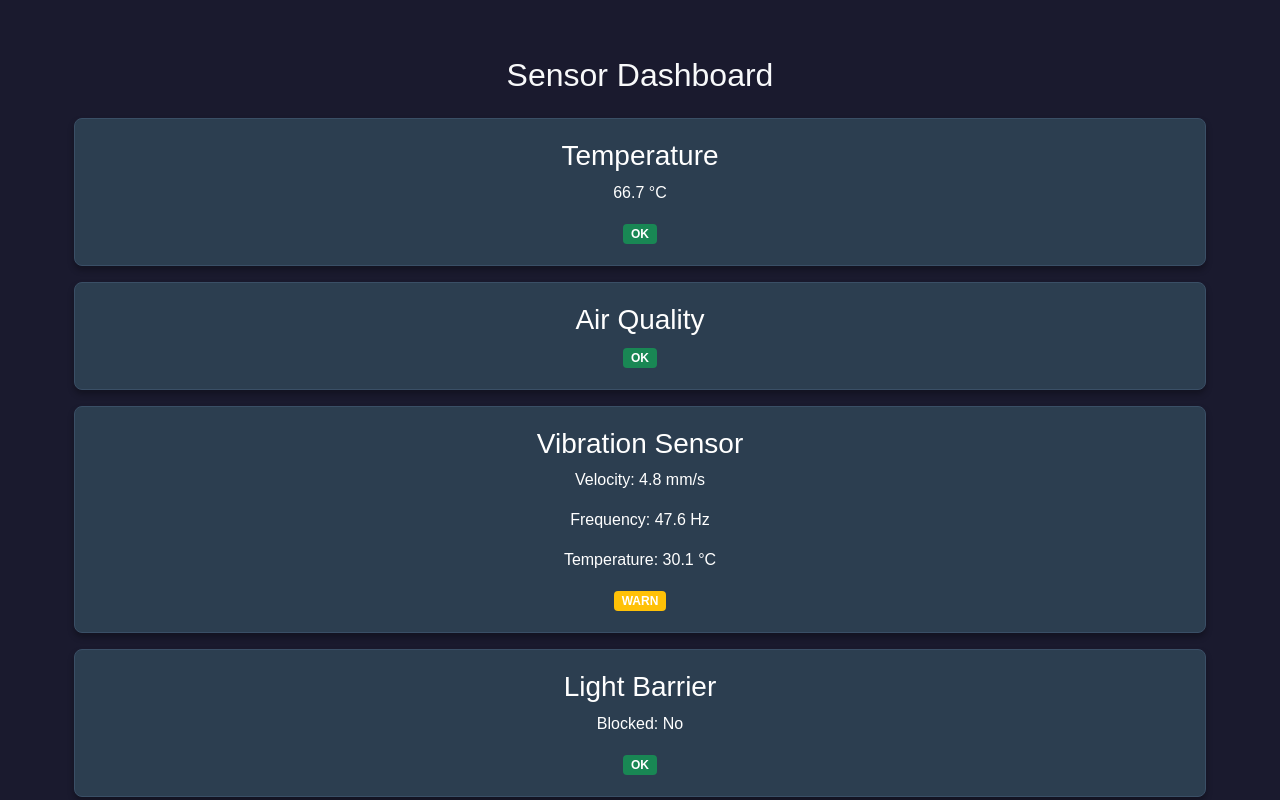
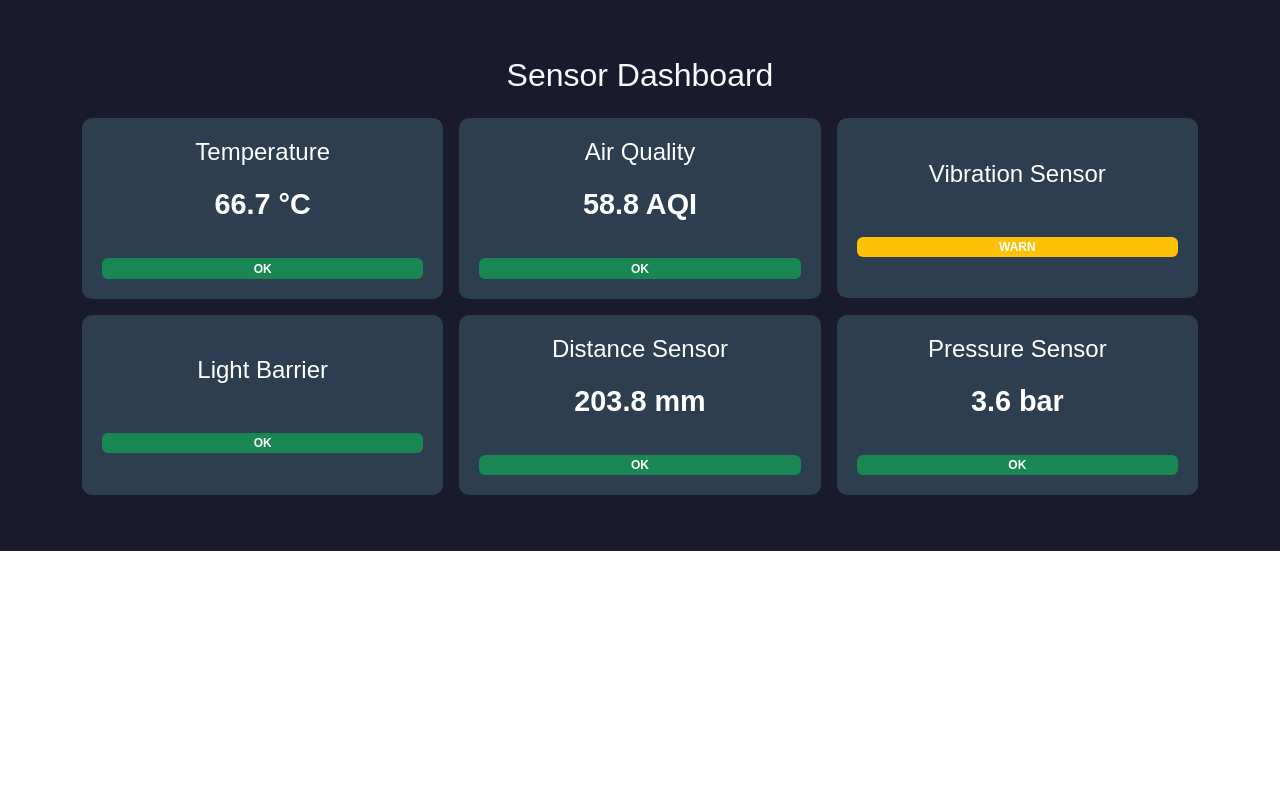
Before and after one commit to Borosnyai/Playground, a Vue app in the folder frontend/: page / in a window 1280 px wide. Shown: the top 800 px of the page. Built offline with nearby package versions, Linux system fonts and the light colour scheme.

Commit message:
Improve SensorCard visual consistency and readability

```diff
--- a/frontend/src/components/SensorCard.vue
+++ b/frontend/src/components/SensorCard.vue
@@ -12,62 +12,54 @@ const statusClass = computed(() => {
 })
 </script>
 
+<template>
+  <div class="col-12 col-md-6 col-lg-4">
+    <div class="sensor-card text-center">
 
-<template>
-  <div class="sensor-card">
-    <h3>{{ sensor.title }}</h3>
+      <h4 class="mb-3">{{ sensor.title }}</h4>
 
-    <!-- TEMPERATURE -->
-    <div v-if="sensor.type === 'temperature'">
-      <p :class="colorClass">
+      <!-- MAIN VALUE -->
+      <p class="sensor-value">
         {{ sensor.value }} {{ sensor.unit }}
       </p>
+
+      <!-- OPTIONAL DETAILS -->
+      <div v-if="sensor.details">
+        <p v-for="(val, key) in sensor.details" :key="key" class="sensor-detail">
+          {{ key }}: {{ val }}
+        </p>
+      </div>
+
+      <!-- STATUS -->
+      <span class="badge mt-3" :class="statusClass">
+        {{ sensor.status }}
+      </span>
+
     </div>
-
-    <!-- VIBRATION -->
-    <div v-else-if="sensor.type === 'vibration'">
-      <p>Velocity: {{ sensor.velocity }} mm/s</p>
-      <p>Frequency: {{ sensor.frequency }} Hz</p>
-      <p>Temperature: {{ sensor.temperature }} °C</p>
-    </div>
-
-    <!-- LIGHT BARRIER -->
-    <div v-else-if="sensor.type === 'light'">
-      <p>Blocked: {{ sensor.blocked ? 'Yes' : 'No' }}</p>
-    </div>
-
-    <!-- DISTANCE -->
-    <div v-else-if="sensor.type === 'distance'">
-      <p>Distance: {{ sensor.value }} {{ sensor.unit }}</p>
-    </div>
-
-    <!-- PRESSURE -->
-    <div v-else-if="sensor.type === 'pressure'">
-      <p>Pressure: {{ sensor.value }} {{ sensor.unit }}</p>
-    </div>
-
-    <!-- STATUS -->
-    <span class="badge" :class="sensor.status === 'OK' ? 'bg-success' : 'bg-warning'">
-      {{ sensor.status }}
-    </span>
   </div>
 </template>
+
 
 
 <style scoped>
 .sensor-card {
   background: #2c3e50;
   color: white;
-  border: 1px solid #3a4f66;
   padding: 20px;
-  border-radius: 8px;
-  box-shadow: 0 4px 6px rgba(0, 0, 0, 0.3);
+  border-radius: 10px;
+  min-height: 180px;
+  display: flex;
+  flex-direction: column;
+  justify-content: center;
 }
 
-.badge {
-  background: #28a745;
-  color: white;
-  padding: 4px 8px;
-  border-radius: 4px;
+.sensor-value {
+  font-size: 1.8rem;
+  font-weight: bold;
+}
+
+.sensor-detail {
+  font-size: 0.9rem;
+  opacity: 0.85;
 }
 </style>
```
